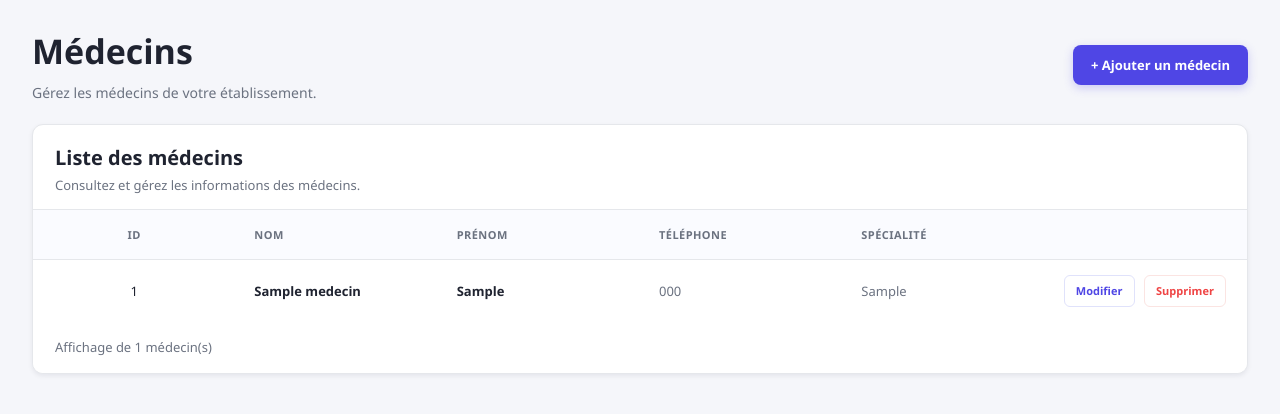
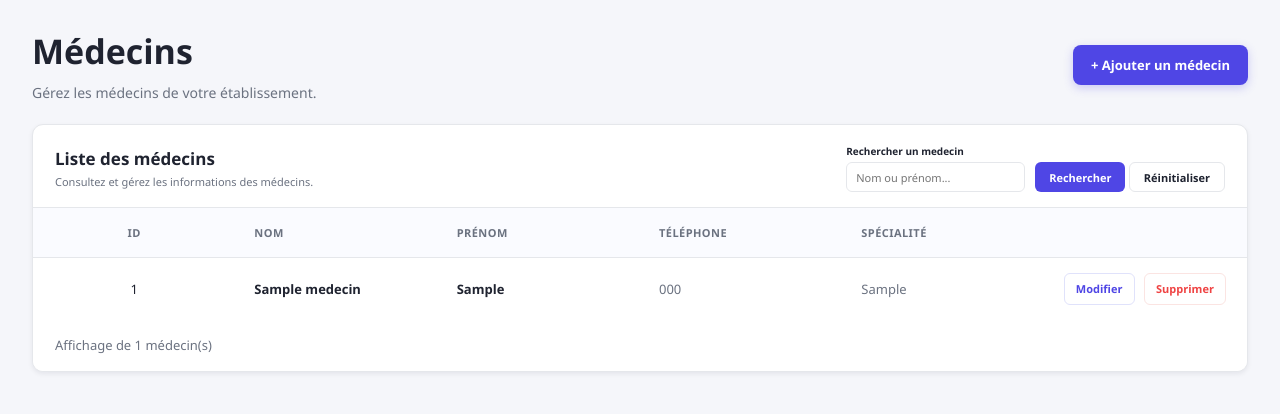
Before and after one commit to zineb-aitoulahcen/stage-gestion-rdv, a PHP site: page /controllers/medecinController.php in a window 1280 px wide. Shown: the part 60-474 px from the top of the page. Run offline with PHP 8.4, Linux system fonts and the light colour scheme; tables that the repository leaves empty hold one stand-in row (values such as "Sample post").

Commit message:
feat(medecin): recherche par nom

```diff
--- a/controllers/medecinController.php
+++ b/controllers/medecinController.php
@@ -6,7 +6,12 @@ $action = $_GET['action'] ?? $_POST['action'] ?? 'liste';
 switch ($action) {
     //Afficher la liste des médecins
     case 'liste':
-        $medecins = Medecin::afficher();
+        $recherche = $_GET['recherche'] ?? '';
+        if (!empty($recherche)){
+            $medecins = Medecin :: rechercheParNom($recherche);
+        }else{
+            $medecins = Medecin :: afficher();
+        }
         require __DIR__ . '/../views/listeMedecin.php';
         break;
     //Afficher le formulaire d'ajout ou de modification
--- a/models/medecin.php
+++ b/models/medecin.php
@@ -75,5 +75,15 @@ class Medecin
         return $stmt->fetchColumn()>0;
     }
 
-
+    public static function rechercheParNom($recherche){
+        $db = connectToDB();
+        $stmt = $db->prepare ("SELECT medecin.idMedecin,medecin.nom,medecin.prenom,medecin.tele,medecin.idSpecialite,specialite.libelle AS nomSpecialite
+                FROM medecin
+                JOIN specialite
+                ON medecin.idSpecialite = specialite.idSpecialite
+                WHERE nom LIKE ? OR prenom LIKE ?");
+        $like = '%'.$recherche.'%';
+        $stmt->execute([$like,$like]);
+        return $stmt->fetchAll(PDO::FETCH_ASSOC);
+    }
 }?>
--- a/views/listeMedecin.php
+++ b/views/listeMedecin.php
@@ -7,6 +7,7 @@
     <title>Médecins - Panneau de Gestion</title>
     <link rel="stylesheet" href="../assets/css/style.css">
     <link rel="stylesheet" href="../assets/css/tables.css">
+    <link rel="stylesheet" href="../assets/css/formFiltre.css">
 </head>
 <body>
     <!-- Barre de navigation -->
@@ -43,8 +44,27 @@
         <!-- Carte du tableau -->
         <section class="table-card">
             <div class="table-card-header">
-                <h2>Liste des médecins</h2>
-                <p>Consultez et gérez les informations des médecins.</p>
+                <div class=header-content>
+                    <div class = "header-text">
+                        <h2>Liste des médecins</h2>
+                        <p>Consultez et gérez les informations des médecins.</p>
+                    </div>
+                    <!-- Recherche -->
+                     <form method="GET" action="../controllers/medecinController.php"  class="filters-form">
+                        <input type="hidden" name="action" value="liste">
+                        <div class="filters-row">
+                            <div class = "filter-group">
+                                <label for="recherche">Rechercher un medecin</label>
+                                <input type="text" name="recherche" id="recherche" placeholder="Nom ou prénom..."
+                                    value="<?= htmlspecialchars($recherche ?? '', ENT_QUOTES, 'UTF-8') ?>">
+                            </div>
+                            <div class="filtre-actions">
+                                <button type="submit" class="btn-filtre">Rechercher</button>
+                                <a href="../controllers/medecinController.php?action=liste" class="btn-reinitialiser">Réinitialiser</a>
+                            </div>
+                        </div>
+                     </form>
+                </div>
             </div>
             <div class="table-wrapper">
                 <table class="data-table">
```
